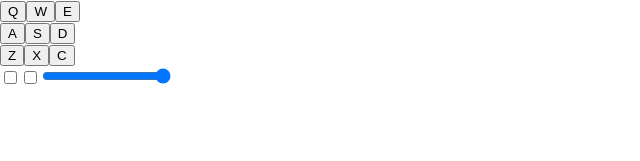
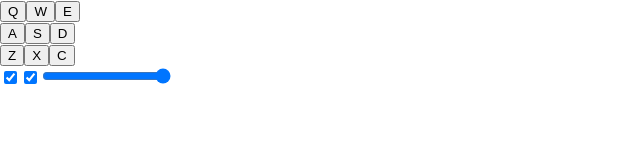
Before and after one commit to jesustellor/drumMachine, a React (Create React App) app: page / in a window 1280 px wide. Shown: the top 161 px of the page, without its empty margins (0-640 px from the left). Built offline with nearby package versions, Linux system fonts and the light colour scheme.

Commit message:
made the power button and display of volume, working on second sound button

```diff
--- a/src/App.js
+++ b/src/App.js
@@ -18,10 +18,10 @@ function Display(props){
   )
 }
 
-function Swiches() {
+function Swiches(props) {
   return(
     <label className="switch">
-      <input type="checkbox"/>
+      <input type="checkbox" onChange={props.onChange} checked={props.value}/>
       <span className="slider round"></span>
     </label>
   )
@@ -33,7 +33,7 @@ function PageVolume(props) {
              value={props.volume}
              min="0"
              max="1"
-             step="0.01"
+             step="0.1"
              onChange={props.onChange}
             >
       </input>
@@ -44,7 +44,7 @@ function Board(props) {
 
 let createButtons = (i) => {
   return (
-    <Buttons keyBoard={props.keyBoard[i]} onClick={props.clicked} sounds={props.sounds[i]}/>
+    <Buttons keyBoard={props.keyBoard[i]} onClick={props.clicked}/>
   )
 }
 
@@ -56,13 +56,13 @@ let createDisplay = () => {
 
 let soundSwitch = () => {
   return(
-    <Swiches value={props.soundSwitch} />
+    <Swiches value={props.soundSwitch} onChange={props.switch}/>
   )
 }
 
 let powerSwitch = () => {
   return(
-    <Swiches value={props.powerSwitch} />
+    <Swiches value={props.powerSwitch} onChange={props.power}/>
   )
 }
 
@@ -72,7 +72,7 @@ let createVolume = () => {
   )
 }
 
-  return (<div ref={props.volumeref}>
+  return (<div>
   <section>
   {createButtons(0)}
   {createButtons(1)}
@@ -123,6 +123,15 @@ let playAudio = (i) => {
   audio.volume = state.volume
 }
 
+let secondAudio = (i) => {
+  let reversed = state.firstSound.map(i => i).reverse();
+  let names = state.firstDisplay.map(i => i).reverse();
+  setState({...state, reverseSound: reversed, secondDisplay: names})
+  let audio = new Audio(state.reverseSound[i]);
+  audio.play();
+  audio.volume = state.volume
+}
+
 let keyDown = (event) => {
   let button = event.key;
   console.log(button);
@@ -144,28 +153,57 @@ useEffect(() => {
 let clicked = (event) => {
   let click = event.target.innerText;
   console.log(click)
+
+
   for(let i = 0; i <= state.firstSound.length; i++){
-    if(click === state.keyBoard[i]){
-      playAudio(i);
-      setState({...state, currentDisplay: state.firstDisplay[i]});
-     }
+
+  if(state.powerSwitch){
+      if(state.soundSwitch){
+        if(click === state.keyBoard[i]){
+          playAudio(i);
+          setState({...state, currentDisplay: state.firstDisplay[i]});
+         }
+      }else {
+        secondAudio(i)
+        setState({...state, currentDisplay: state.secondDisplay[i]})
+      }
+    } else{
+      return;
+    }
+
   }
 }
 
+
+
+
+
+
+
+
+
 let handleVolumeChange = (event) => {
   let target = event.target.value
-  setState({...state, volume: target})
+  setState({...state, volume: target, currentDisplay: 'Volume ' + target})
+}
+
+let handlePower = () => {
+  setState({...state, powerSwitch: !state.powerSwitch})
+}
+let handleSwitch = () => {
+  setState({...state, soundSwitch: !state.soundSwitch})
 }
 
 
 
   return (
     <Board clicked={clicked}
-           sounds={state.firstSound}
            volume={state.volume}
            volumeControl={handleVolumeChange}
            firstDisplay={state.currentDisplay}
            keyBoard={state.keyBoard}
+           switch={handleSwitch}
+           power={handlePower}
            powerSwitch={state.powerSwitch}
            soundSwitch={state.soundSwitch}
     />
```
